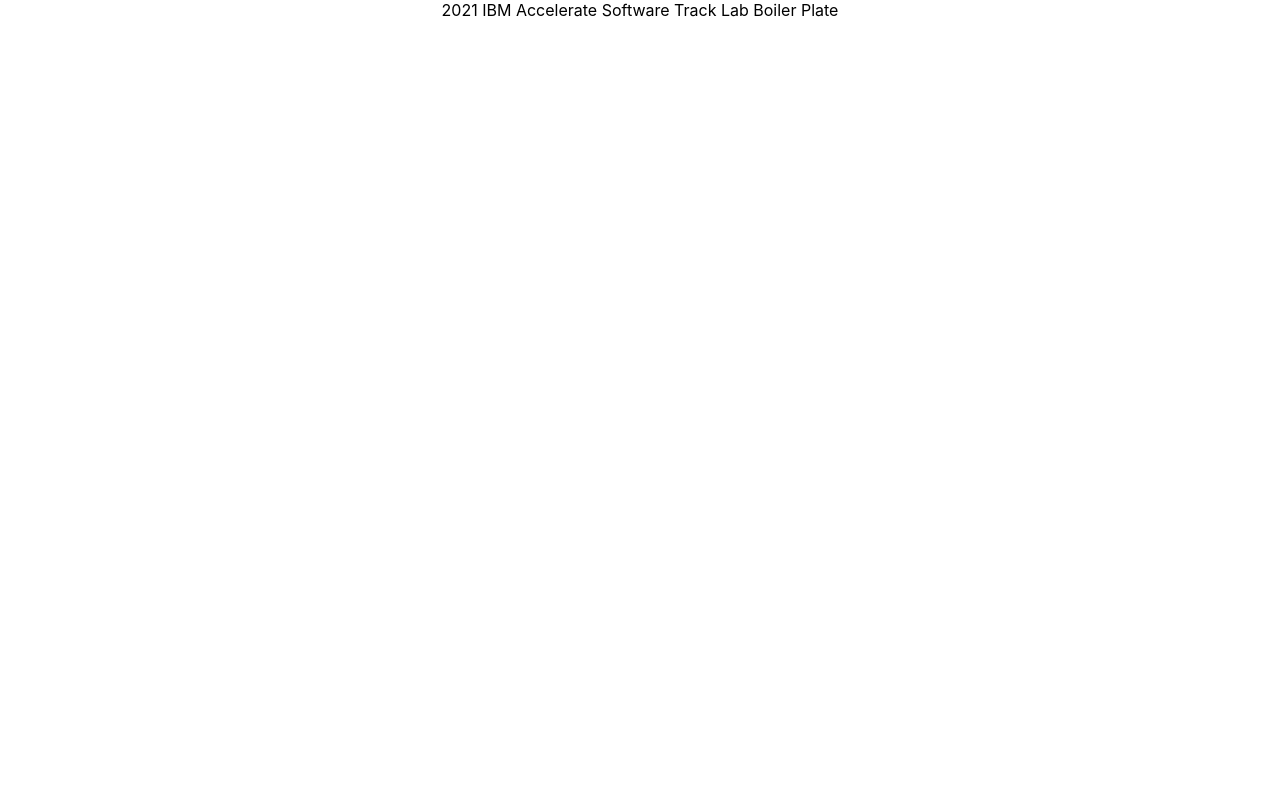
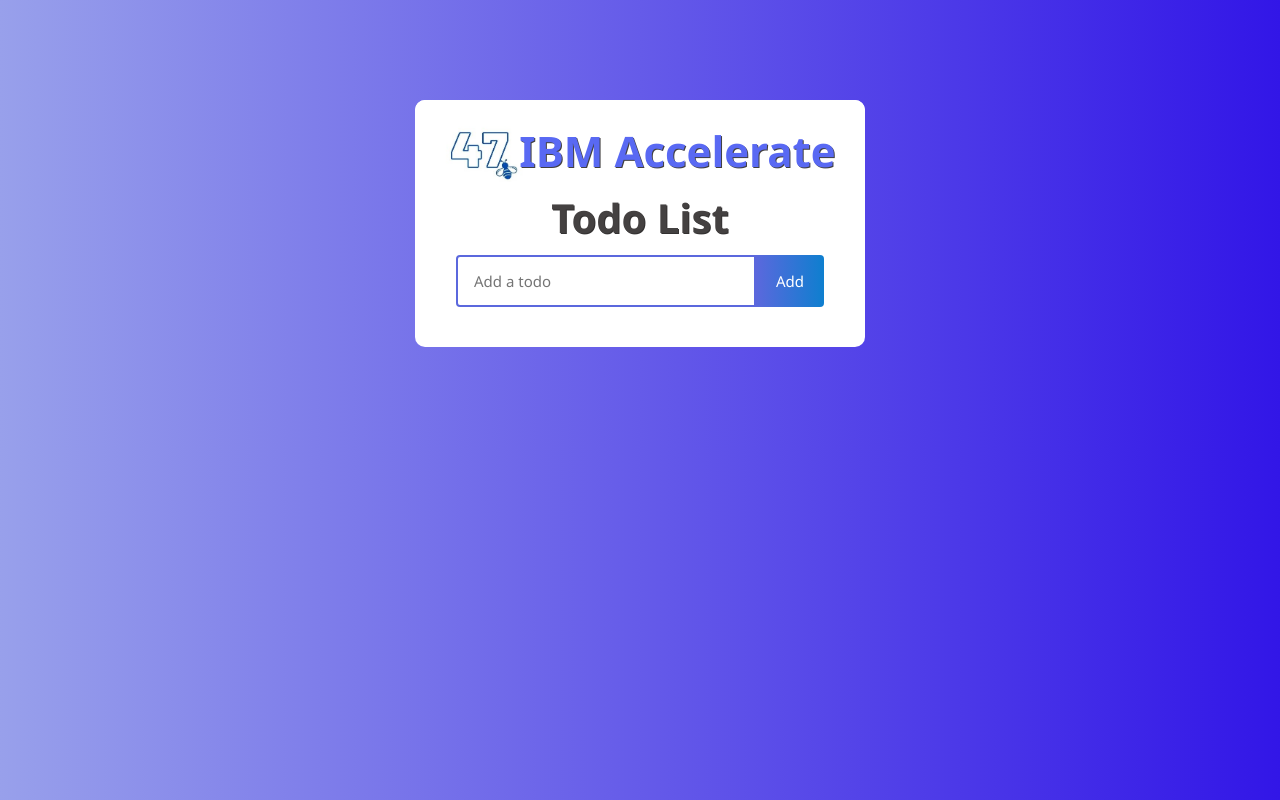
Before and after one commit to 2021-IBM-Accelerate-SW-Track/lab-1-team-47, a React (Create React App) app: page / in a window 1280 px wide. Built offline with nearby package versions, Linux system fonts and the light colour scheme.

Commit message:
first commit

```diff
--- a/package.json
+++ b/package.json
@@ -4,6 +4,7 @@
   "private": true,
   "dependencies": {
     "@material-ui/core": "^4.11.4",
+    "@material-ui/icons": "^4.11.2",
     "@testing-library/jest-dom": "^5.12.0",
     "@testing-library/react": "^11.2.6",
     "@testing-library/user-event": "^12.8.3",
--- a/src/App.css
+++ b/src/App.css
@@ -1,17 +1,121 @@
-.App {
-  text-align: center;
+* {
+  box-sizing: border-box;
+  font-family: 'Segoe UI', Tahoma, Geneva, Verdana, sans-serif;
+  margin: 0;
+  padding: 0;
 }
 
 body {
-  margin: 0;
-  font-family: -apple-system, BlinkMacSystemFont, 'Segoe UI', 'Roboto', 'Oxygen',
-    'Ubuntu', 'Cantarell', 'Fira Sans', 'Droid Sans', 'Helvetica Neue',
-    sans-serif;
-  -webkit-font-smoothing: antialiased;
-  -moz-osx-font-smoothing: grayscale;
+  background: linear-gradient(to left, #3216e7, #98a0eb);
 }
 
-code {
-  font-family: source-code-pro, Menlo, Monaco, Consolas, 'Courier New',
-    monospace;
+.todo {
+  display: flex;
+  flex-direction: column;
+  justify-content: flex-start;
+  color: #444141;
+  background: #ffffff;
+  font-size: 20px;
+  text-align: center;
+  width: 450px;
+  height: 500px auto;
+  margin: 100px auto;
+  padding-bottom: 20px;
+  border-radius: 10px;
 }
+
+h1 {
+  text-shadow: 1px 1px rgb(51, 49, 49);
+  margin-left: 5px;
+  margin-right: 5px;
+  margin-top: -10px;
+  margin-bottom: 5px;
+}
+
+.todoForm {
+  margin-bottom: 20px;
+}
+
+.inputTodo {
+  color: rgb(0, 0, 0);
+  background: transparent;
+  font-size: 15px;
+  width: 300px;
+  margin-top: 1%;
+  padding: 14px 32px 14px 16px;
+  border: 2px solid #5b68dd;
+  border-radius: 4px 0 0 4px;
+  outline: none;
+}
+
+.btn {
+  color: #ffffff;
+  background: linear-gradient(to left, #0e7fcf, #5b68dd);
+  font-size: 15px;
+  padding-left: 20px;
+  padding-right: 20px;
+  padding-top: 16px;
+  padding-bottom: 16px;
+  border: none;
+  border-radius: 0 4px 4px 0;
+  outline: none;
+  cursor: pointer;
+}
+
+.todoEdit {
+  border: 2px solid #62b2ec;
+  color: rgb(0, 0, 0);
+  background: transparent;
+  font-size: 15px;
+  width: 280px;
+  margin-top: 1%;
+  padding: 14px 32px 14px 16px;
+  border-radius: 4px 0 0 4px;
+  outline: none;
+}
+
+.btnEdit {
+  background: linear-gradient(to left, #149fff, #62b2ec);
+  color: #ffffff;
+  font-size: 15px;
+  padding: 16px 20px;
+  border: none;
+  border-radius: 0 4px 4px 0;
+  outline: none;
+  cursor: pointer;
+}
+
+.todoRow {
+  display: flex;
+  justify-content: space-between;
+  align-items: center;
+  color: #fff9f9;
+  background: linear-gradient(to left, #1273af, #4553ee);
+  width: 82%;
+  margin-left: 40px;
+  margin-right: 0px;
+  margin-top: 5px;
+  margin-bottom: 5px;
+  padding: 5px;
+  border-radius: 5px;
+}
+
+.complete {
+  opacity: 0.4;
+}
+
+.icons {
+  display: flex;
+  align-items: center;
+  font-size: 24px;
+  cursor: pointer;
+}
+
+.deleteIcon {
+  color: #ffffff;
+}
+
+.editIcon {
+  color: #ffffff;
+  margin-right: 8px;
+}
--- a/src/App.js
+++ b/src/App.js
@@ -1,10 +1,12 @@
-import Header from "./component/header"
-import './App.css';
+import "./App.css";
+import Header from "./component/header";
+import TodoList from "./component/TodoList";
 
 function App() {
   return (
-    <div className="App">
-    <Header/>
+    <div className="todo">
+      <Header />
+      <TodoList />
     </div>
   );
 }
--- /dev/null
+++ b/src/component/Todo.js
@@ -0,0 +1,49 @@
+import React, { useState } from "react";
+import TodoForm from "./TodoForm";
+import DeleteIcon from "@material-ui/icons/Delete";
+import EditIcon from "@material-ui/icons/Edit";
+import Checkbox from "@material-ui/core/Checkbox";
+
+const Todo = ({ todos, completeTodo, removeTodo, editTodo }) => {
+  const [edit, setEdit] = useState({
+    id: null,
+    value: "",
+  });
+
+  const submitUpdatedTodo = (value) => {
+    editTodo(edit.id, value);
+    setEdit({
+      id: null,
+      value: "",
+    });
+  };
+
+  if (edit.id) {
+    return <TodoForm edit={edit} onSubmit={submitUpdatedTodo} />;
+  }
+
+  return todos.map((todo, index) => (
+    <div
+      className={todo.isComplete ? "todoRow complete" : "todoRow"}
+      key={index}
+    >
+      <Checkbox
+        style={{ color: "#ffffff" }}
+        onChange={() => completeTodo(todo.id)}
+      />
+      <div key={todo.id}>{todo.text}</div>
+      <div className="icons">
+        <EditIcon
+          onClick={() => setEdit({ id: todo.id, value: todo.text })}
+          className="editIcon"
+        />
+        <DeleteIcon
+          onClick={() => removeTodo(todo.id)}
+          className="deleteIcon"
+        />
+      </div>
+    </div>
+  ));
+};
+
+export default Todo;
--- /dev/null
+++ b/src/component/TodoForm.js
@@ -0,0 +1,61 @@
+import React, { useState, useEffect, useRef } from "react";
+
+function TodoForm(props) {
+  const [input, setInput] = useState(props.edit ? props.edit.value : "");
+  const inputRef = useRef(null);
+
+  useEffect(() => {
+    inputRef.current.focus();
+  });
+
+  const changeTodo = (e) => {
+    setInput(e.target.value);
+  };
+
+  const submitTodo = (e) => {
+    e.preventDefault();
+
+    props.onSubmit({
+      id: Math.floor(Math.random() * 10000),
+      text: input,
+      isComplete: false,
+    });
+    setInput("");
+  };
+
+  return (
+    <form onSubmit={submitTodo} className="todoForm">
+      {props.edit ? (
+        <>
+          <input
+            className="todoEdit"
+            placeholder="Update item"
+            value={input}
+            onChange={changeTodo}
+            name="text"
+            ref={inputRef}
+          />
+          <button className="btnEdit" onClick={submitTodo}>
+            Update
+          </button>
+        </>
+      ) : (
+        <>
+          <input
+            className="inputTodo"
+            placeholder="Add a todo"
+            value={input}
+            onChange={changeTodo}
+            name="text"
+            ref={inputRef}
+          />
+          <button className="btn" onClick={submitTodo}>
+            Add
+          </button>
+        </>
+      )}
+    </form>
+  );
+}
+
+export default TodoForm;
--- /dev/null
+++ b/src/component/TodoList.js
@@ -0,0 +1,57 @@
+import React, { useState } from "react";
+import TodoForm from "./TodoForm";
+import Todo from "./Todo";
+
+function TodoList() {
+  const [todos, setTodos] = useState([]);
+  console.log(todos);
+  const addTodo = (todo) => {
+    if (
+      todos.some(
+        (cTodo) => cTodo.text.toUpperCase() === todo.text.toUpperCase()
+      )
+    ) {
+      alert("Todo already exists");
+    } else {
+      const newTodos = [todo, ...todos];
+      setTodos(newTodos);
+      console.log(...todos);
+    }
+  };
+
+  const editTodo = (todoId, newValue) => {
+    setTodos((prev) =>
+      prev.map((item) => (item.id === todoId ? newValue : item))
+    );
+  };
+
+  const removeTodo = (id) => {
+    const removedArray = [...todos].filter((todo) => todo.id !== id);
+    setTodos(removedArray);
+  };
+
+  const completeTodo = (id) => {
+    let updatedTodos = todos.map((todo) => {
+      if (todo.id === id) {
+        todo.isComplete = !todo.isComplete;
+      }
+      return todo;
+    });
+    setTodos(updatedTodos);
+  };
+
+  return (
+    <>
+      <h1>Todo List</h1>
+      <TodoForm onSubmit={addTodo} />
+      <Todo
+        todos={todos}
+        completeTodo={completeTodo}
+        removeTodo={removeTodo}
+        editTodo={editTodo}
+      />
+    </>
+  );
+}
+
+export default TodoList;
--- a/src/component/header/header.css
+++ b/src/component/header/header.css
@@ -0,0 +1,32 @@
+.header {
+    display: flex;
+    align-items: center;
+    justify-content: center;
+    background: #ffffff;
+    height: 100px;
+    padding: left;
+    border-radius: 10px 10px 0 0;
+    position: sticky;
+}
+
+.header h1 {
+    font-family: "Segoe UI", Tahoma, Geneva, Verdana, sans-serif;
+    font-size: 42px;
+    color: #5969f3;
+    text-shadow: 1px 1px rgb(66, 64, 64);
+    margin-left: -20px;
+    margin-right: 0;
+    margin-top: 0;
+    margin-bottom: 0;
+}
+
+.header img {
+    display: flex;
+    width: 110px;
+    height: 100px;
+    margin-left: -15px;
+    margin-right: 0;
+    margin-top: 0;
+    margin-bottom: 0;
+    border-radius: 10px 0 10px 0;
+}
--- a/src/component/header/header.js
+++ b/src/component/header/header.js
@@ -1,3 +1,11 @@
-export default function Header(){
-    return <div>2021 IBM Accelerate Software Track Lab Boiler Plate</div>
-}
+import React from "react";
+import "./header.css";
+import logoUrl from "./team47.jpg";
+
+const Header = () => (
+  <div className="header">
+    <img src={logoUrl} alt="Team 47" />
+    <h1> IBM Accelerate </h1>
+  </div>
+);
+export default Header;
```
Also changed, not shown: src/component/header/team47.jpg (added).
